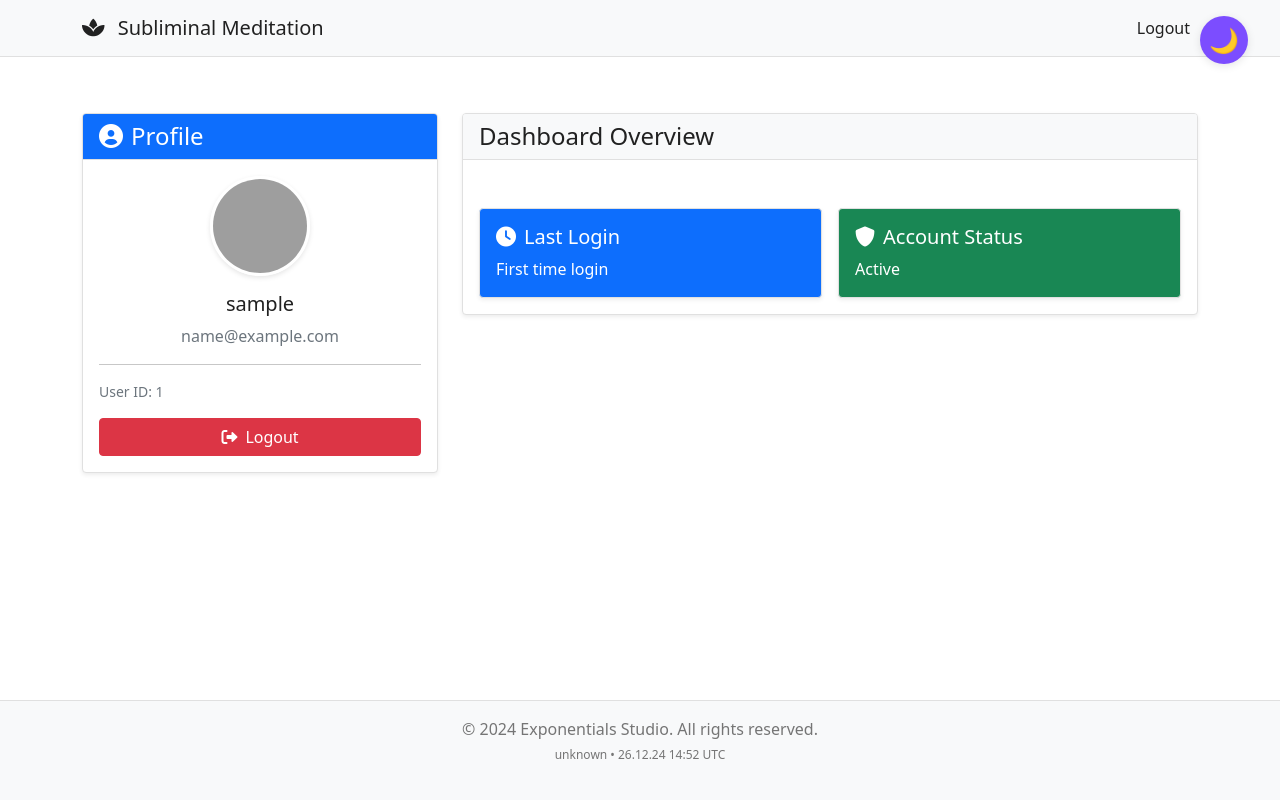
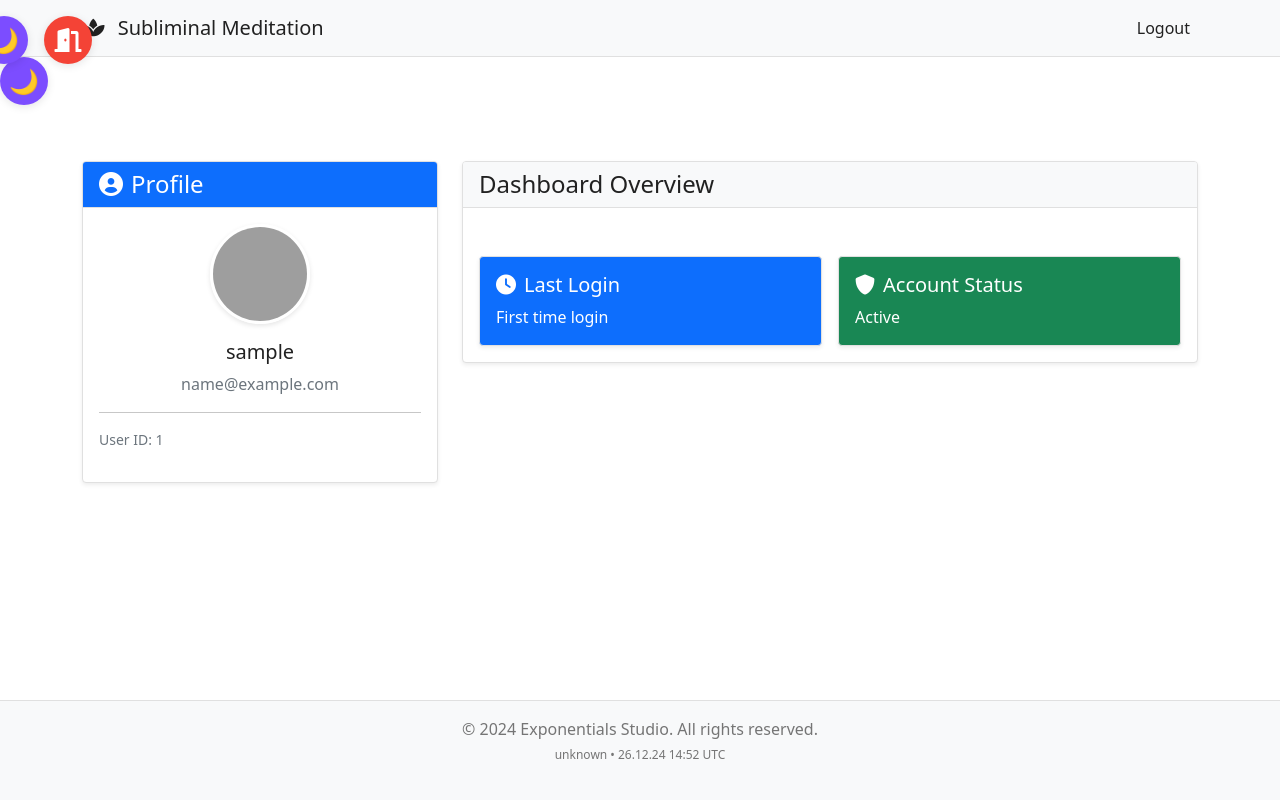
Before and after one commit to wizardsupreme/subliminal-meditation, a Flask app: page /dashboard in a window 1280 px wide. Run offline with Flask 3, Linux system fonts and the light colour scheme; the visitor is signed in with stand-in values (Sample User, id 1); some libraries are stand-ins or nearby versions; grey boxes are pictures that could not be loaded.

Commit message:
feat: update top buttons styling and layout

```diff
--- a/app/static/css/theme.css
+++ b/app/static/css/theme.css
@@ -3,11 +3,18 @@
     --transition-duration: 0.3s;
 }
 
-/* Theme toggle button */
-.theme-toggle {
+/* Top right buttons */
+.top-right-buttons {
     position: fixed;
     top: 1rem;
     right: 2rem;
+    display: flex;
+    gap: 1rem;
+    z-index: 1000;
+}
+
+/* Theme toggle button */
+.theme-toggle {
     width: 3rem;
     height: 3rem;
     border-radius: 50%;
@@ -20,17 +27,38 @@
     font-size: 1.5rem;
     box-shadow: 0 2px 8px var(--shadow);
     transition: all var(--transition-duration) ease;
-    z-index: 1000;
     color: white;
 }
 
-.theme-toggle:hover {
-    transform: scale(1.1);
-    background: var(--primary-color-hover);
+/* Logout button */
+.btn-logout {
+    width: 3rem;
+    height: 3rem;
+    border-radius: 50%;
+    background: var(--error);
+    border: none;
+    cursor: pointer;
+    display: flex;
+    align-items: center;
+    justify-content: center;
+    font-size: 1.5rem;
+    box-shadow: 0 2px 8px var(--shadow);
+    transition: all var(--transition-duration) ease;
+    color: white !important;
 }
 
-.theme-toggle:active {
+.theme-toggle:hover,
+.btn-logout:hover {
+    transform: scale(1.1);
+}
+
+.theme-toggle:active,
+.btn-logout:active {
     transform: scale(0.9);
+}
+
+.btn-logout:hover {
+    background: var(--error-hover);
 }
 
 /* Light theme (default) */
@@ -49,6 +77,7 @@
     --success: #4CAF50;
     --warning: #FFC107;
     --error: #F44336;
+    --error-hover: #d32f2f;
     --info: #2196F3;
     --navbar-bg: #F8F9FA;
     --footer-bg: #F8F9FA;
--- a/app/templates/dashboard.html
+++ b/app/templates/dashboard.html
@@ -22,13 +22,21 @@
                 <hr>
                 <p class="small text-muted">User ID: {{ session.get('user_id') }}</p>
                 {% endif %}
-                <div class="d-grid gap-2">
-                    <a href="{{ url_for('auth.logout') }}" class="btn btn-danger">
-                        <i class="fas fa-sign-out-alt me-2"></i>Logout
-                    </a>
-                </div>
             </div>
         </div>
+    </div>
+
+    <!-- Top Right Buttons -->
+    <div class="top-right-buttons">
+        <button id="theme-toggle"
+                class="theme-toggle"
+                aria-label="Toggle dark mode"
+                onclick="themeSwitcher.toggleTheme()">
+            🌙
+        </button>
+        <a href="{{ url_for('auth.logout') }}" class="btn btn-logout" title="Logout">
+            <i class="fas fa-door-open"></i>
+        </a>
     </div>
 
     <!-- Main Content Area -->
```
